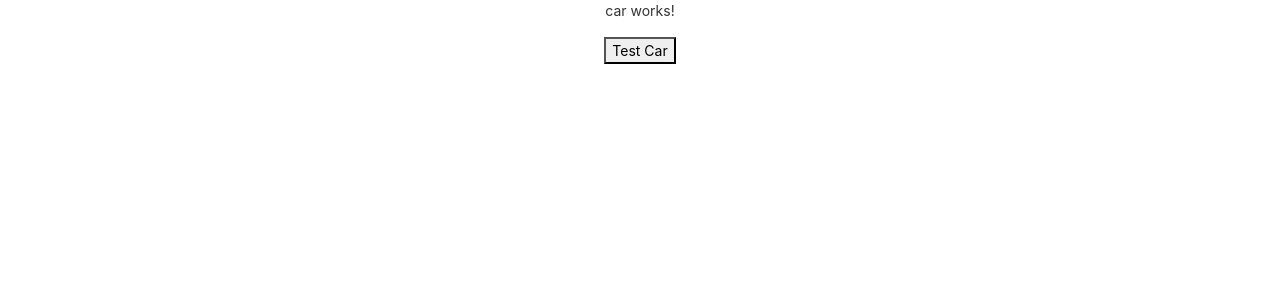
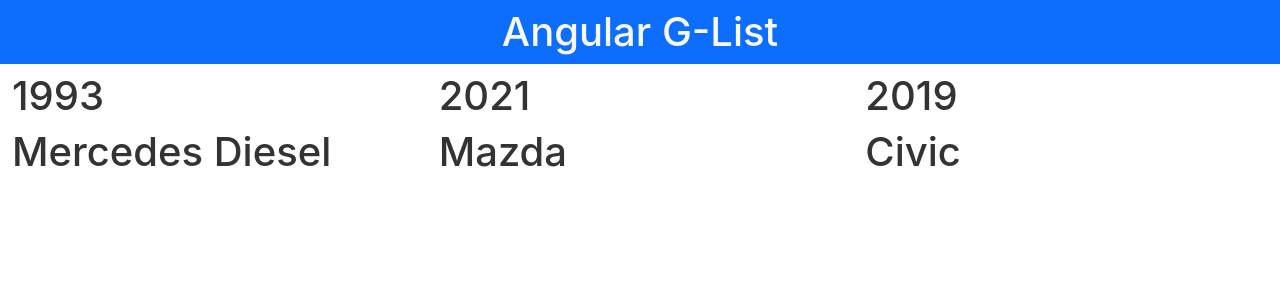
Before and after one commit to HarrisonWheeler/gregslist_angular, an Angular app: page / in a window 1280 px wide. Shown: the top 300 px of the page. Built offline with nearby package versions, Linux system fonts and the light colour scheme.

Commit message:
injecting component for objs in array

```diff
--- a/src/app/app.component.html
+++ b/src/app/app.component.html
@@ -304,12 +304,12 @@
 </style>
 
 <div class="container-fluid">
-  <div class="row justify-content-center">
-    <div class="col-6 text-center">
-      <app-car></app-car>
-
+  <div class="row justify-content-center bg-primary">
+    <div class="col-6 text-center text-light">
+      <h1>Angular G-List</h1>
     </div>
   </div>
+  <app-car></app-car>
 </div>
 
 
--- a/src/app/car/car.component.html
+++ b/src/app/car/car.component.html
@@ -1,2 +1,6 @@
-<p>car works!</p>
-<button>Test Car</button>
+<div class="row my-2">
+  <div class="col-md-4" *ngFor="let car of cars">
+    <h1>{{car.year}}</h1>
+    <h1>{{car.make}}</h1>
+  </div>
+</div>
```
